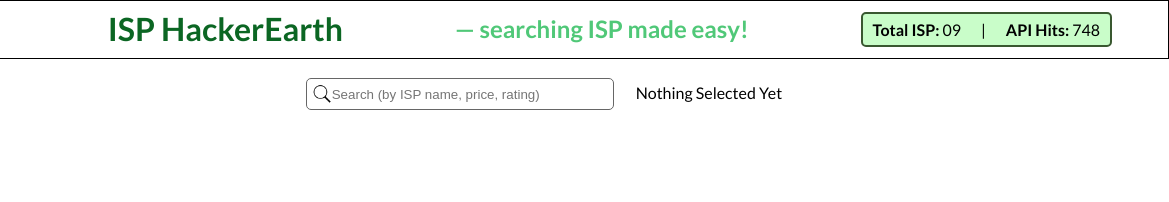
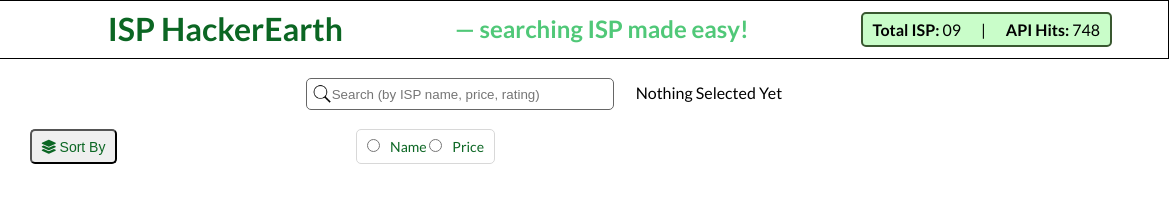
Before and after one commit to Guru4741/HackerEarth-Challenge, a website: page client/index.html in a window 1280 px wide. Shown: the full height of the page, 111-1280 px from the left. Drawn offline with Linux system fonts and the light colour scheme.

Commit message:
Added Sort Feature

```diff
--- a/client/index.html
+++ b/client/index.html
@@ -29,12 +29,19 @@
                 <input type="text" class="searchBox" placeholder="Search (by ISP name, price, rating)">
             </div>
             <div class="ispNames"></div>
+            <div class="ispSorting">
+                <button class="sortBtn btn"><span><i class="fas fa-layer-group"></i></span> Sort By</button>
+                <fieldset class="sortOptions">
+                    <input type="radio" name="sorting" value="name">Name
+                    <input type="radio" name="sorting" value="price">Price
+                </fieldset>
+            </div>
         </div>
 
 
         <div class="ispInfo">
             <div class="ispInfo--empty">
-                Nothing Selected Yet
+                <p>Nothing Selected Yet</p>
             </div>
             <div class="ispInfo--notEmpty">
                 <div class="ispBasicInfo">
--- a/client/main.js
+++ b/client/main.js
@@ -3,6 +3,7 @@ const ispNames = document.querySelector('.ispNames');
 const ispInfo = document.querySelector('.ispInfo');
 const btnDownload = document.querySelector('.buttons__download');
 const searchBox = document.querySelector('.searchBox');
+const homeIcom = document.querySelector('.ispSearchBar p');
 
 //Flag for dislay ISP details
 let ispSelected = false;
@@ -146,3 +147,11 @@ ispNames.addEventListener('click', (e) => {
         e.target.parentNode.classList.add('selected')
     }
 })
+
+homeIcom.addEventListener('click', () => {
+    ispNames.innerHTML = "";
+    ISPs.forEach(each => listISPNames(each))
+    searchBox.value = "";
+    ispSelected = false;
+    checkSelection();
+})
--- a/client/style.scss
+++ b/client/style.scss
@@ -86,6 +86,11 @@ $background-color: #98FB98;
             position: fixed;
             background-color: #ffffff;
             height: 30px;
+            padding-bottom: 10px;
+
+            & p{
+                cursor: pointer;
+            }
 
 
             .searchBox {
@@ -114,6 +119,39 @@ $background-color: #98FB98;
         .ispNames {
             margin-top: 40px;
         }
+
+        .ispSorting {
+            width: 100%;
+            position: sticky;
+            z-index: 3;
+            background: #fff;
+            height: 35px;
+            bottom: 0px;
+            padding-top: 10px;
+            display: flex;
+            justify-content: space-around;
+
+            .sortBtn, .sortOptions {
+                color: $primary-green-color;
+                padding: 5px 10px;
+                cursor: pointer;
+                font-size: 14px;
+                border-radius: 5px;
+                -webkit-border-radius: 5px;
+                -moz-border-radius: 5px;
+                -ms-border-radius: 5px;
+                -o-border-radius: 5px;
+            }
+
+            .sortOptions {
+                border: 1pt solid rgb(216,216,216);
+
+                & input[type=radio] {
+                    margin-right: 10px;
+
+                }
+            }
+        }
     }
 
     .ispInfo {
@@ -123,7 +161,10 @@ $background-color: #98FB98;
 
         &--empty{
             position: absolute;
-            display: block;
+            display: flex;
+            justify-content: center;
+            align-items: center;
+            text-align: center;
         }
 
         &--notEmpty {
```
Also changed, not shown: client/style.css.
